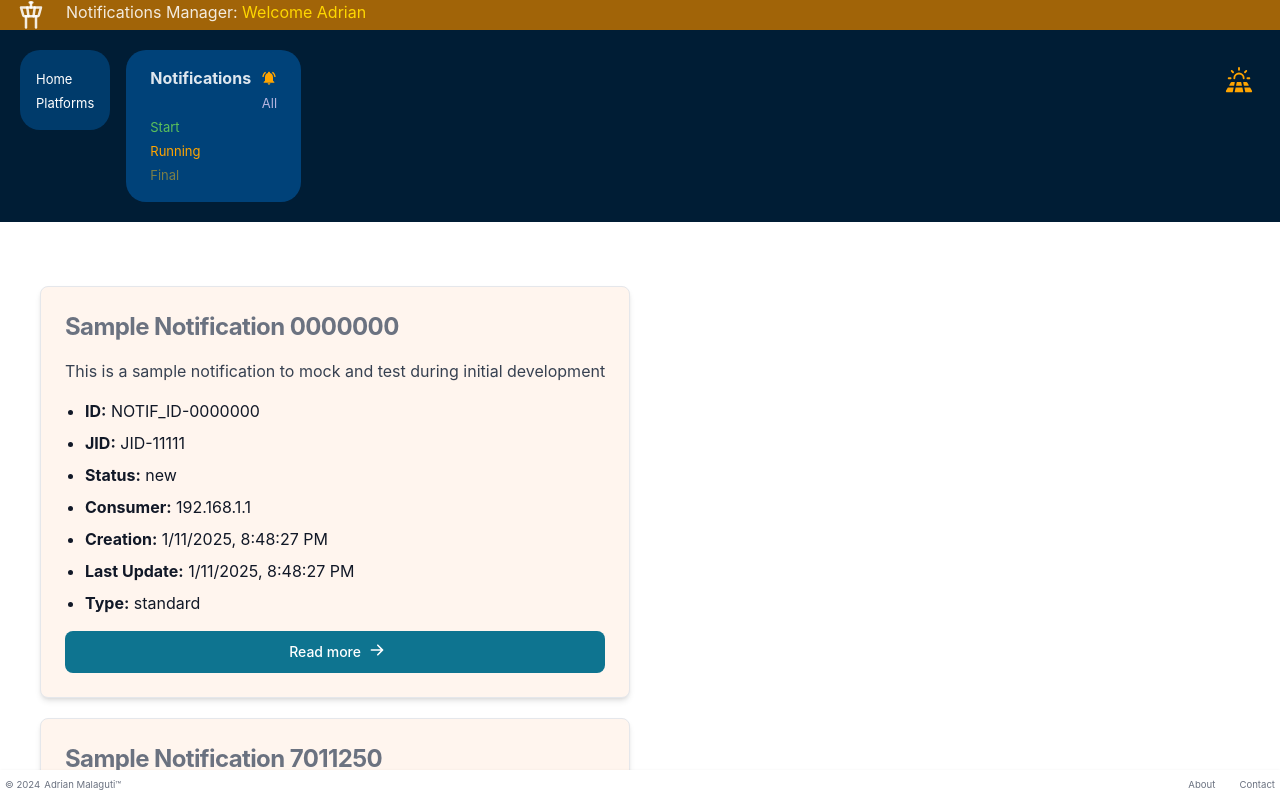
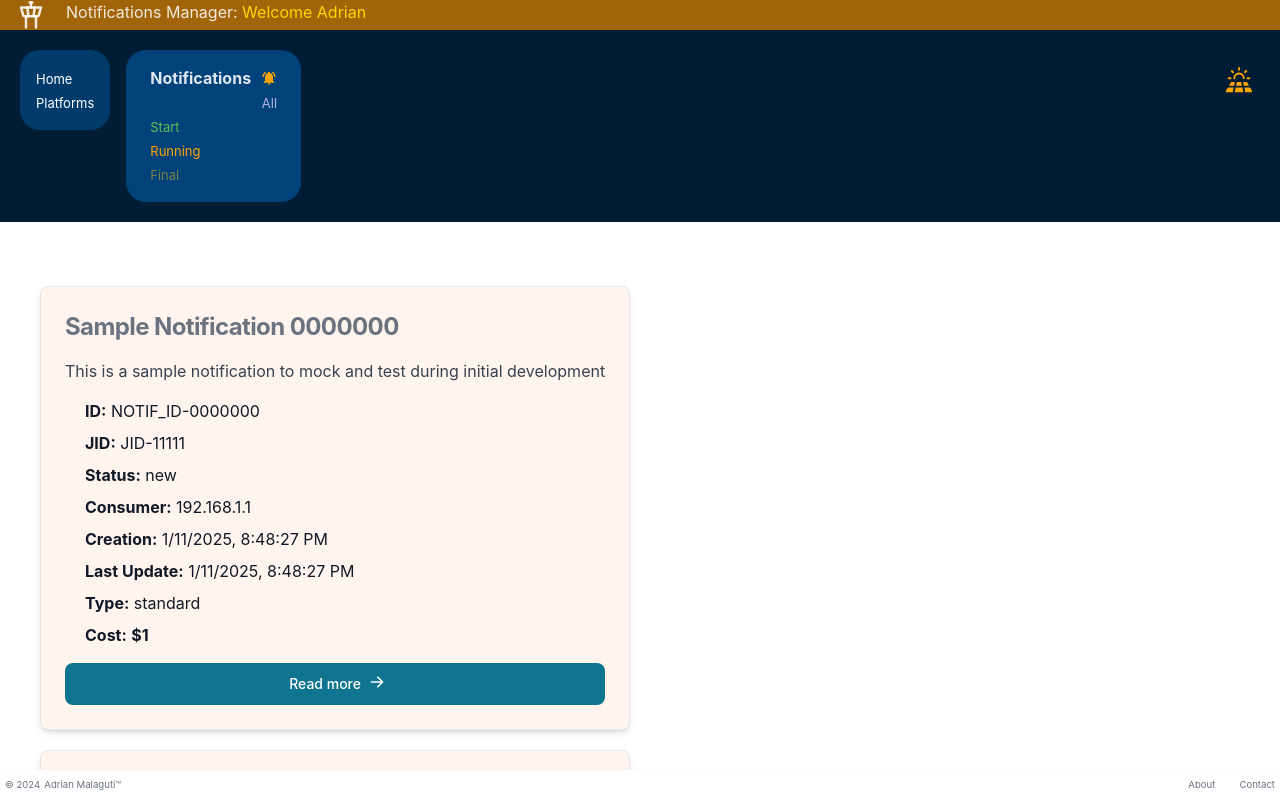
Before and after one commit to amalaguti/react_65675_prj, a React (Vite) app: page / in a window 1280 px wide. Shown: the top 798 px of the page. Built offline with nearby package versions, Linux system fonts and the light colour scheme.

Commit message:
product pricing

```diff
--- a/src/components/common/productCard/notification/NotificationCard.jsx
+++ b/src/components/common/productCard/notification/NotificationCard.jsx
@@ -1,11 +1,12 @@
 import "./NotificationCard.css";
+import { calcCost } from "../../../../utils/notificationManagement";
 
 ("use client");
 
 import { Button, Card } from "flowbite-react";
 
 export function NotificationCard(props) {
-  const notification = props.notification
+  const notification = props.notification;
 
   if (!notification) {
     alert("No available notifications");
@@ -20,7 +21,7 @@ export function NotificationCard(props) {
       <p className="font-normal text-gray-700 dark:text-gray-400">
         {notification.description}
       </p>
-      <ul className="list-disc pl-5 space-y-2 text-gray-900 dark:text-white">
+      <ul className="pl-5 space-y-2 text-gray-900 dark:text-white">
         <li>
           <strong>ID:</strong> {notification.ID}
         </li>
@@ -44,6 +45,9 @@ export function NotificationCard(props) {
         <li>
           <strong>Type:</strong> {notification.type}
         </li>
+        <li>
+          <strong>Cost:</strong> <b>${calcCost(notification.type)}</b>
+        </li>
       </ul>
       <Button>
         Read more
--- /dev/null
+++ b/src/utils/notificationManagement.js
@@ -0,0 +1,12 @@
+export function calcCost(type) {
+  switch (type) {
+    case "standard":
+      return 1;
+    case "priority":
+      return 2.5;
+    case "disposable":
+      return 0.5;
+    default:
+      return 0;
+  }
+}
```
Also changed, not shown: 1 other file (tests, documents, lock files or other folders).
